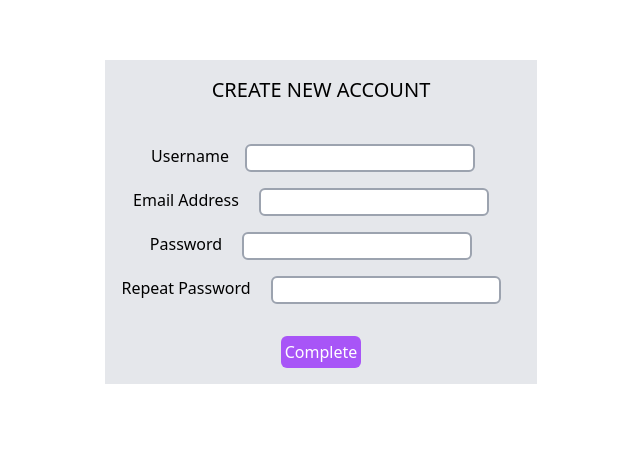
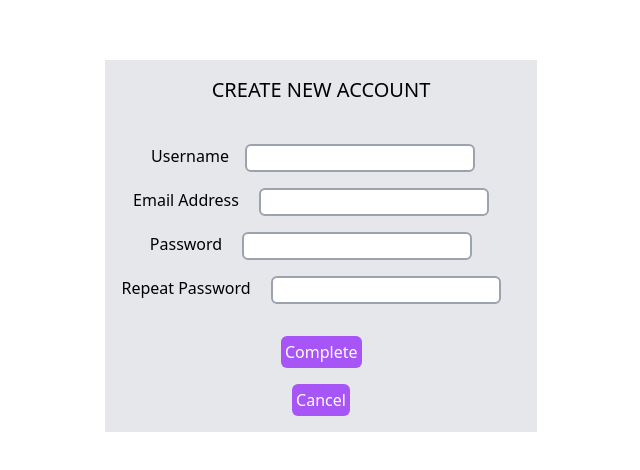
Before and after one commit to cocomelonjuice/GShop, a React (Vite) app: page /authentication/SignUpForm in a window 1280 px wide. Shown: the part 148-618 px from the top of the page, without its empty margins (319-959 px from the left). Built offline with nearby package versions, Linux system fonts and the light colour scheme.

Commit message:
update UI

```diff
--- a/src/authentication/SignUpForm.jsx
+++ b/src/authentication/SignUpForm.jsx
@@ -1,6 +1,7 @@
 import { useState } from "react";
 import { useForm } from "react-hook-form";
 import { useSignup } from "./useSignup";
+import { useNavigate } from "react-router-dom";
 
 //fix : react hook form error display only when click "Complete" button first, video 393
 
@@ -13,6 +14,12 @@ function SignUpForm (){
 
   function onSubmit({fullName, email, password}){
     signup({fullName, email, password})
+  }
+
+  const navigate = useNavigate();
+
+  function handleNavigate(){
+    navigate("/");
   }
 
   return (
@@ -47,7 +54,11 @@ function SignUpForm (){
                 <p className="text-red-500">{errors.passwordConfirm?.message}</p>
             </div>
 
-            <button stype="submit" className='text-white bg-purple-500 max-w-fit m-auto p-1 rounded-md mt-4'>Complete</button>
+            <div className="flex flex-col max-w-20 m-auto gap-0 ">
+              <button type="submit" className='text-white bg-purple-500 max-w-fit m-auto p-1 rounded-md mt-4'>Complete</button>
+              <button onClick={handleNavigate} className='text-white bg-purple-500 max-w-fit m-auto p-1 rounded-md mt-4'>Cancel</button>
+            </div>
+
       </form>
     </>
   )
```
Also changed, not shown: src/authentication/LoginForm.jsx (line endings or trailing spaces).
